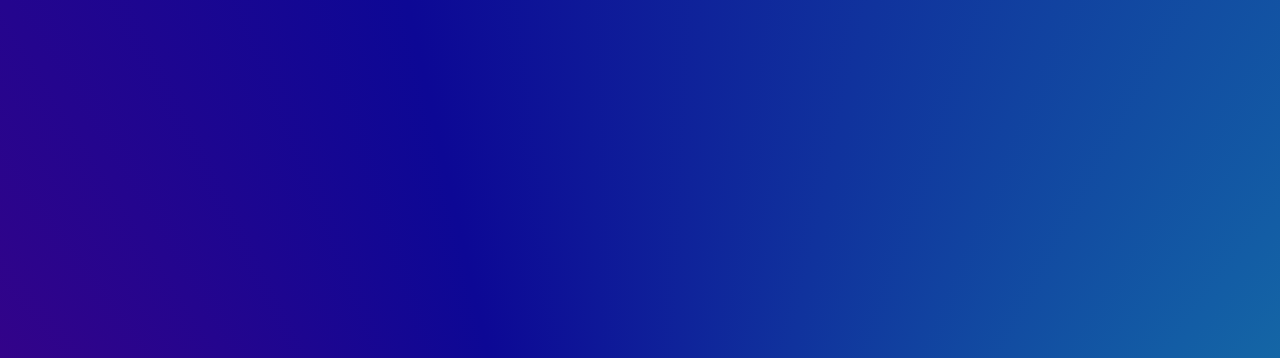
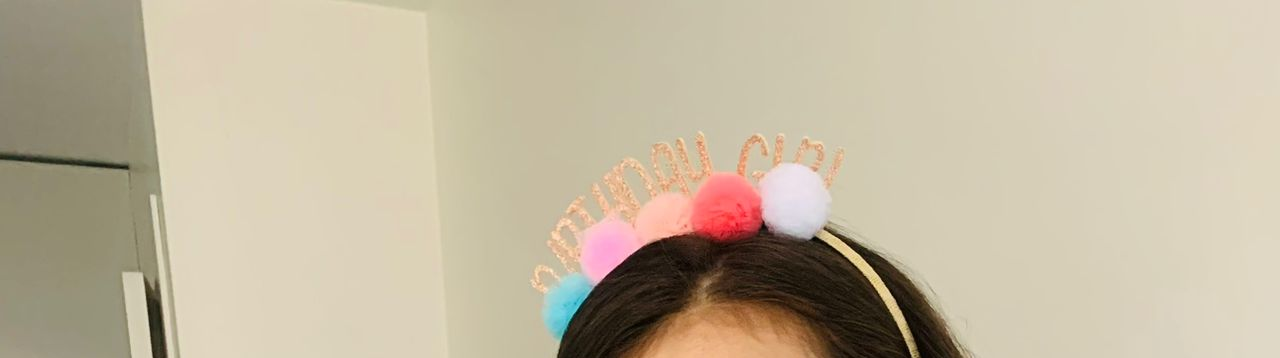
Before and after one commit to YunalHodzha/digitalClock, a plain HTML site: page index.html in a window 1280 px wide. Shown: the top 358 px of the page. Drawn offline with nearby package versions, Linux system fonts and the light colour scheme.

Commit message:
new image
Added new image as background..

```diff
--- a/style.css
+++ b/style.css
@@ -3,7 +3,7 @@
 body {
     font-family: 'Poiret One', cursive;
     overflow: hidden;
-    background: conic-gradient(from 90deg at 50% 125%, #20b2aa, #135da5, #0d0895, #4b0082, #4b0082, #0d0895, #135da5, #20b2aa);
+    background-image: url(img.jpg);
 }
 
 .container {
```
Also changed, not shown: img.jpg (added).
